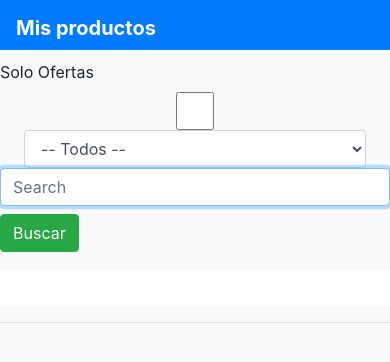
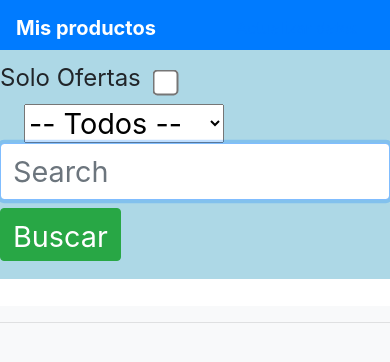
Before and after one commit to jedelacarrera/products_mvp, a Flask app: template src/templates/product.html in a window 390 px wide. Shown: the top 362 px of the page. Run offline with Flask 2, Linux system fonts and the light colour scheme; the template is opened without the code that fills it, so the values that code supplies are empty; some libraries are stand-ins or nearby versions.

Commit message:
:ribbon: increased form for mobile devices

```diff
--- a/src/static/styles_v1.css
+++ b/src/static/styles_v1.css
@@ -22,8 +22,39 @@ h4 {
   color: #333;
 }
 
-.form-container {
+.search-form-container {
   justify-content: center;
+  justify-content: center;
+  top: 50px;
+  padding-top: 10px;
+  padding-bottom: 10px;
+  background-color: #f8f9fa;
+}
+
+@media screen and (max-width: 1000px) {
+  .big-checkbox {
+    transform: scale(2);
+    -ms-transform: scale(2); /* IE */
+    -moz-transform: scale(2); /* FF */
+    -webkit-transform: scale(2); /* Safari and Chrome */
+    -o-transform: scale(2); /* Opera */
+    margin-left: 10px;
+  }
+  .search-form-container {
+    background-color: lightblue;
+    size: 1.5em;
+    font-size: 1.5em;
+  }
+  .search-form-container input {
+    font-size: 1.2em;
+  }
+  .search-form-container button {
+    font-size: 1.2em;
+  }
+  .search-form-container select {
+    font-size: 1.2em;
+    width: 200px;
+  }
 }
 
 .a-card,
--- a/src/templates/base.html
+++ b/src/templates/base.html
@@ -22,24 +22,15 @@
       <a class="navbar-brand" href="/products/">Mis productos</a>
       <a class="nav-item nav-link active" href="/data/">Actualizar datos</a>
     </nav>
-    <div
-      class="d-flex form-container fixed-top"
-      style="
-        justify-content: center;
-        top: 50px;
-        padding-top: 10px;
-        padding-bottom: 10px;
-        background-color: #f8f9fa;
-      "
-    >
+    <div class="d-flex fixed-top search-form-container">
       <form class="form-inline" action="/products/" method="get">
         <label for="sales_only" class="mr-2">Solo Ofertas</label>
         {% if sales_only %}
-        <input type="checkbox" class="form-control" name="sales_only" checked />
+        <input type="checkbox" class="big-checkbox" name="sales_only" checked />
         {% else %}
-        <input type="checkbox" class="form-control" name="sales_only" />
+        <input type="checkbox" class="big-checkbox" name="sales_only" />
         {% endif %}
-        <select name="provider" class="form-control mx-4">
+        <select name="provider" class="mx-4">
           <option value="">-- Todos --</option>
           {% for provider in providers %} {% if provider.id == provider_id %}
           <option value="{{ provider.id }}" selected
@@ -58,7 +49,10 @@
           value="{{search}}"
           autofocus
         />
-        <button class="btn btn-success my-2 my-sm-0" type="submit">
+        <button
+          class="btn btn-success form-control-sm my-2 my-sm-0"
+          type="submit"
+        >
           Buscar
         </button>
       </form>
--- a/src/templates/product_template.html
+++ b/src/templates/product_template.html
@@ -15,9 +15,15 @@
         <h3 class="card-title">{{ product.description }}</h3>
         <p class="card-quantity">{{ product.quantity }}</p>
         <div class="best-price">
+          {% if product.best_price.is_sale %}
+          <p class="card-text price" style="color: red;">
+            {{ product.best_price.price|format_price }}
+          </p>
+          {% else %}
           <p class="card-text price">
             {{ product.best_price.price|format_price }}
           </p>
+          {% endif %}
           <img
             src="{{ url_for('static', filename=product.best_price.provider.url) }}"
           />
```
